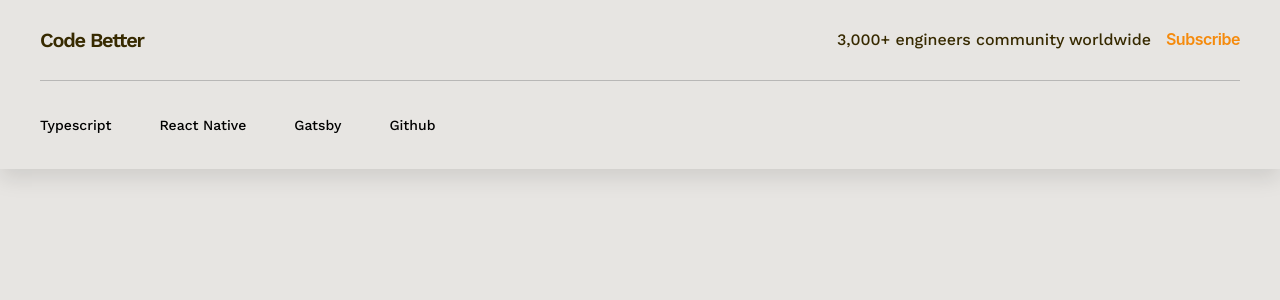
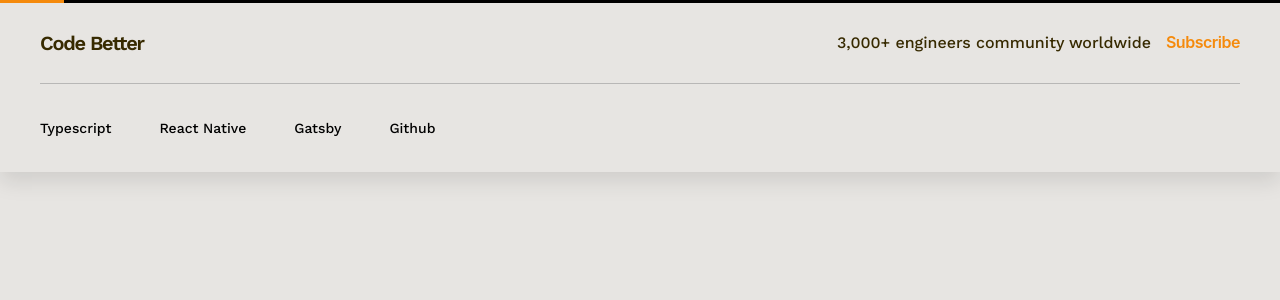
Before and after one commit to HubertKwiatkowski/navbar-animations, a React (Vite) app: page / in a window 1280 px wide. Shown: the top 300 px of the page. Built offline with nearby package versions, Linux system fonts and the light colour scheme.

Commit message:
chore: progress bar

```diff
--- a/src/components/Navbar/Navbar.jsx
+++ b/src/components/Navbar/Navbar.jsx
@@ -2,6 +2,7 @@ import "./Navbar.css"
 import {Burger, Close} from "../../icons/index.js"
 import {useEffect, useState} from "react";
 import classNames from "classnames";
+import {ProgressBar} from "../index.js";
 
 const Navbar = () => {
   const [menuOpen, setMenuOpen] = useState(false)
@@ -27,6 +28,7 @@ const Navbar = () => {
 
   return (
     <div className="header">
+      <ProgressBar />
       <div className="wrapper">
         <div className={headerTopClasses}>
           <h2>Code Better</h2>
--- /dev/null
+++ b/src/components/ProgressBar/ProgressBar.css
@@ -0,0 +1,11 @@
+.progress-background {
+	width: 100vw;
+	height: 3px;
+	background: #000;
+}
+
+.progress {
+	width: 5%;
+	height: 3px;
+	background: #F58A0C;
+}
--- /dev/null
+++ b/src/components/ProgressBar/ProgressBar.jsx
@@ -0,0 +1,11 @@
+import './ProgressBar.css'
+
+const ProgressBar = () => {
+  return (
+    <div className="progress-background">
+      <div className="progress"></div>
+    </div>
+  )
+}
+
+export default ProgressBar
--- a/src/components/index.js
+++ b/src/components/index.js
@@ -1,6 +1,7 @@
 import Navbar  from "./Navbar/Navbar.jsx";
-
+import ProgressBar from "./ProgressBar/ProgressBar.jsx";
 
 export {
-  Navbar
+  Navbar,
+  ProgressBar
 }
```
